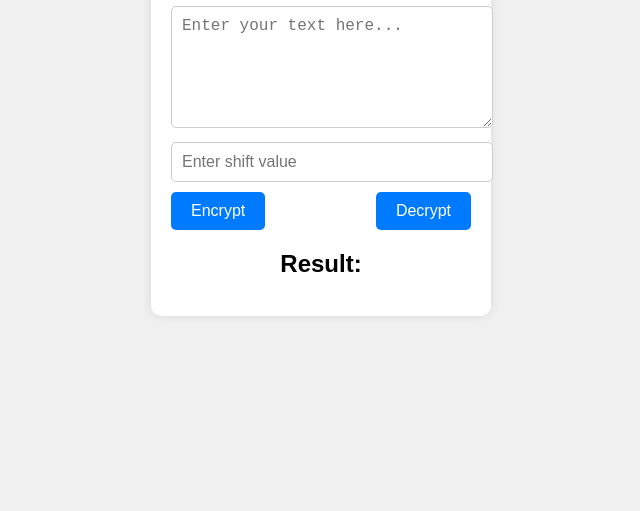
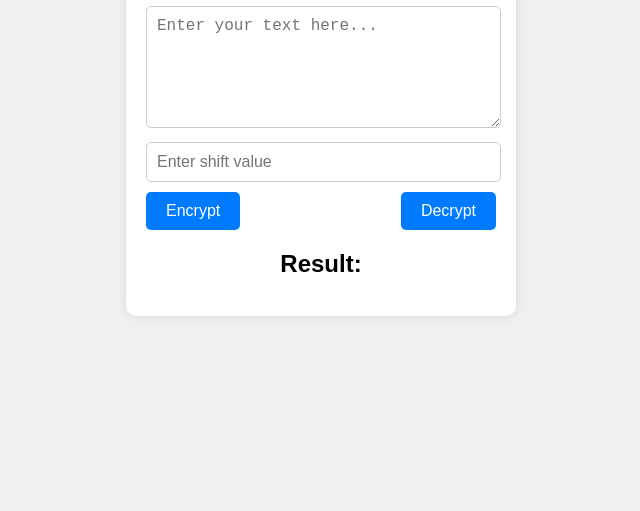
Before and after one commit to bradisrad83/cesar-cipher-challenge, a plain HTML site: page index.html in a window 1280 px wide. Shown: the part 289-800 px from the top of the page, without its empty margins (319-959 px from the left). Drawn offline with Linux system fonts and the light colour scheme.

Commit message:
added some better stylings

```diff
--- a/styles.css
+++ b/styles.css
@@ -15,12 +15,12 @@ body {
     padding: 20px;
     border-radius: 10px;
     box-shadow: 0 0 10px rgba(0, 0, 0, 0.1);
-    width: 300px;
+    width: 350px;
     text-align: center;
 }
 
 textarea {
-    width: 100%;
+    width: 95%;
     height: 100px;
     margin-bottom: 10px;
     padding: 10px;
@@ -30,7 +30,7 @@ textarea {
 }
 
 input {
-    width: 100%;
+    width: 95%;
     padding: 10px;
     margin-bottom: 10px;
     font-size: 16px;
```
Also changed, not shown: 1 other file.
